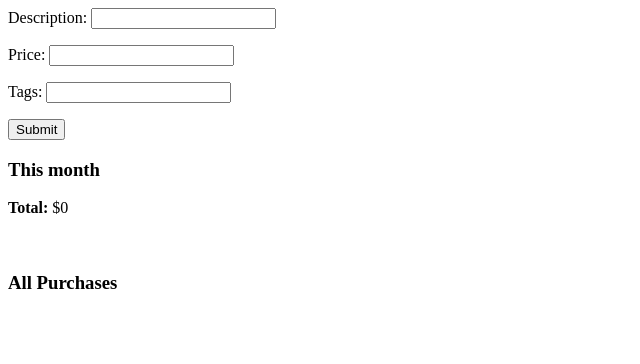
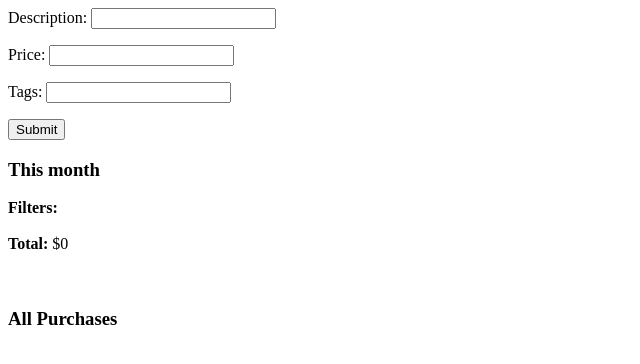
Before and after one commit to zgalant/budget, a Django app: page /purchases// in a window 1280 px wide. Shown: the top 364 px of the page, without its empty margins (0-640 px from the left). Run offline with Django 3.2, Linux system fonts and the light colour scheme; the visitor is signed in with stand-in values (Sample User, id 1); data that the repository does not hold is empty.

Commit message:
basic filtering by tags

```diff
--- a/budget/purchases/templates/purchases.html
+++ b/budget/purchases/templates/purchases.html
@@ -5,6 +5,13 @@
 </form>
 
 <h3>This month</h3>
+<div>
+	<b>Filters: </b>
+	{% for tag in filters %}
+		{{tag.name}}{% if forloop.last %}{% else %}, {% endif %}
+	{% endfor %}
+</div>
+<br/>
 <div><b>Total:</b> ${{total}}</div>
 <br/>
 <div>
--- a/budget/purchases/views.py
+++ b/budget/purchases/views.py
@@ -88,8 +88,19 @@ def add(request):
 
 
 def purchases(request):
+    try:
+        tag_filters = request.GET['tags']
+        tag_filters = tag_filters.split(",")
+        tag_filters = Tag.objects.filter(name__in=tag_filters)
+    except Exception:
+        tag_filters = []
+
     form = AddPurchaseForm()
+
     purchases = Purchase.purchases_this_month(request.user)
+    for tag_filter in tag_filters:
+        purchases = purchases.filter(tags__in=[tag_filter])
+
     tags = Tag.tags_for_purchases(purchases)
     for tag in tags:
         setattr(tag, "total", tag.total_across_purchases(purchases))
@@ -102,7 +113,8 @@ def purchases(request):
         "purchases": purchases,
         "form": form,
         "total": Purchase.total(purchases),
-        "tags": tags
+        "tags": tags,
+        "filters": tag_filters,
     },
         context_instance=RequestContext(request)
     )
```
